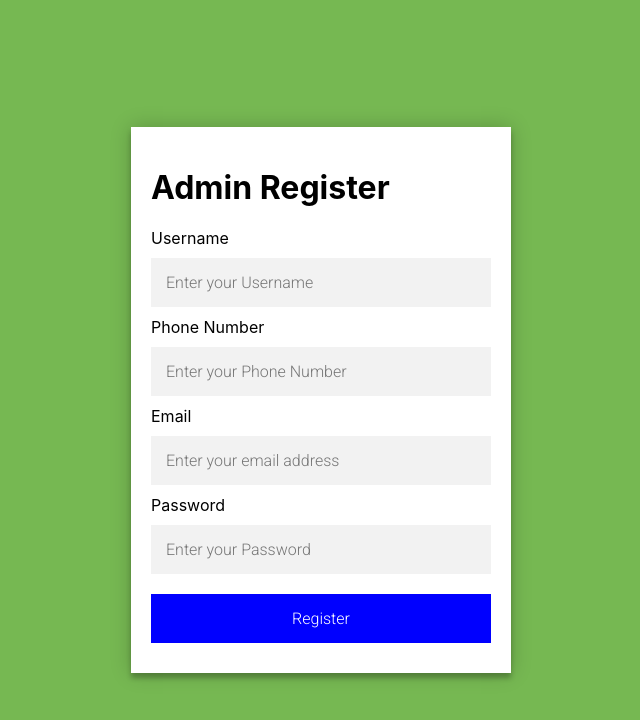
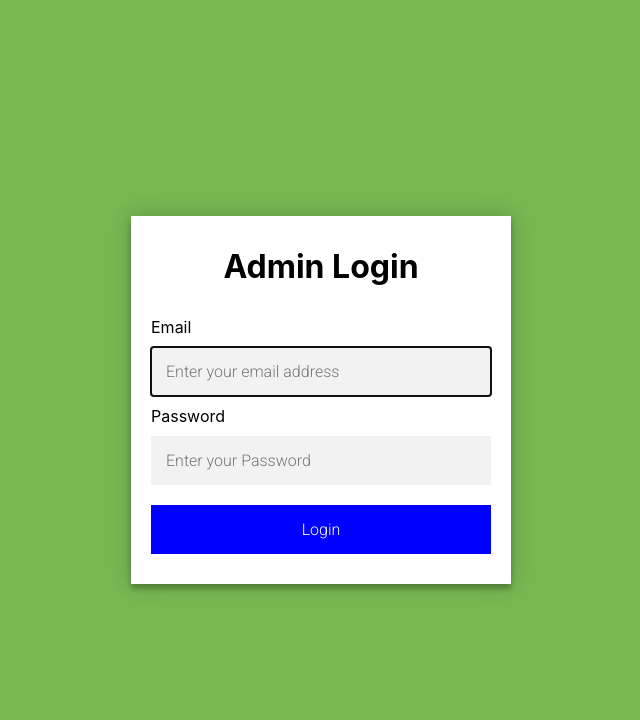
Before and after one commit to owenmiano/Mahewa, a React (Create React App) app in the folder admin/: page / in a window 1280 px wide. Shown: the top 720 px of the page, without its empty margins (319-959 px from the left). Built offline with nearby package versions, Linux system fonts and the light colour scheme.

Commit message:
login form validation working

```diff
--- a/admin/package.json
+++ b/admin/package.json
@@ -6,6 +6,7 @@
     "@testing-library/jest-dom": "^5.16.5",
     "@testing-library/react": "^13.3.0",
     "@testing-library/user-event": "^13.5.0",
+    "axios": "^0.27.2",
     "react": "^18.2.0",
     "react-dom": "^18.2.0",
     "react-scripts": "5.0.1",
--- a/admin/src/App.js
+++ b/admin/src/App.js
@@ -1,10 +1,10 @@
-import Register from "./pages/register/Register";
+import Admin from "./pages/login/Login";
 import './app.css'
 
 function App() {
   return (
     <div className="app">
-     <Register/>
+     <Admin/>
     </div>
   );
 }
--- /dev/null
+++ b/admin/src/components/Api.js
@@ -0,0 +1 @@
+export const BASE_URL='http://localhost:7000'
--- a/admin/src/components/config.js
+++ /dev/null
@@ -1 +0,0 @@
-export const BASE_URL='http://192.168.100.5:7000'
--- a/admin/src/context/AuthContext.js
+++ b/admin/src/context/AuthContext.js
@@ -1,7 +1,13 @@
 import React,{createContext,useState} from 'react'
+
 export const AuthContext=createContext();
 
 export const AuthProvider=({children})=>{
+    const [auth, setAuth] = useState({});
 
-
+    return(
+        <AuthContext.Provider value={{auth,setAuth}}>
+            {children}
+        </AuthContext.Provider>
+    )
 }
--- a/admin/src/index.js
+++ b/admin/src/index.js
@@ -2,12 +2,15 @@ import React from 'react';
 import ReactDOM from 'react-dom/client';
 import './index.css';
 import App from './App';
+import { AuthProvider } from './context/AuthContext';
 // import reportWebVitals from './reportWebVitals';
 
 const root = ReactDOM.createRoot(document.getElementById('root'));
 root.render(
   <React.StrictMode>
-    <App />
+    <AuthProvider>
+        <App />
+    </AuthProvider>
   </React.StrictMode>
 );
 
--- a/admin/src/pages/login/Login.js
+++ b/admin/src/pages/login/Login.js
@@ -1,38 +1,74 @@
-import React, { useState } from 'react'
+import axios from 'axios'
+import React, { useState,useRef,useEffect,useContext} from 'react'
+import { AuthContext } from '../../context/AuthContext'
 import  './login.css'
+import {BASE_URL} from '../../components/Api'
 
 function Login() {
+  const { setAuth } = useContext(AuthContext)
+  const emailRef=useRef()
+  const errRef=useRef()
+
   const [email,setEmail]=useState("")
   const [password,setPassword]=useState("")
+  const [errorMessage,setErrorMessage]=useState("")
 
+  useEffect(()=>{
+    emailRef.current.focus();
+  },[])
 
-  const handleSubmit=(e)=>{
+  useEffect(()=>{
+    setErrorMessage('')
+  },[email,password])
 
-    e.preventDefault()
-
+  const handleSubmit=async(e)=>{
+      e.preventDefault()
+       try {
+        const response=await axios.post(`${BASE_URL}/admin/login`,
+          JSON.stringify({ email, password }),
+          {
+            headers: {
+            'Content-Type': "application/json",
+            'Accept': "application/json",
+            }
+        }
+      )
+      let userInfo=response.data;
+      setAuth(userInfo)
+      console.log(userInfo.userName)
+       } catch (error) {
+        console.log(error.response.data.message)
+        setErrorMessage(error.response.data.message)
+    }
   }
 
 
   return (
 
     <div class="form-container">
-
-    <form class="login-form" onSubmit={handleSubmit}>
-      <h1>Admin Login</h1>
-        <label>Email</label>
+        <h1>Admin Login</h1>
+        <span>
+        <p ref={errRef} className={errorMessage ? "error" :  "offscreen"} aria-live="assertive">{errorMessage}</p>
+        </span>
+        <form class="login-form" onSubmit={handleSubmit}>
+      <label>Email</label>
          <input
+         ref={emailRef}
           class="form-field"
           type="email"
           placeholder="Enter your email address"
-          name="email"
+          value={email}
           onChange={e=>setEmail(e.target.value)}
+          required
         />
         <label>Password</label>
         <input
           class="form-field"
           type="password"
+          value={password}
           placeholder="Enter your Password"
           onChange={e=>setPassword(e.target.value)}
+          required
         />
 
         <button class="form-field" type="submit">
--- a/admin/src/pages/login/login.css
+++ b/admin/src/pages/login/login.css
@@ -1,6 +1,8 @@
 @import url(https://fonts.googleapis.com/css?family=Roboto:300);
 
-
+h1{
+  text-align: center;
+}
 body {
   background: #76b852;
   display: flex;
@@ -44,6 +46,7 @@ span {
   font-size: 14px;
   color: red;
   margin-bottom: 15px;
+  text-align: center;
 }
 
 input {
```
Also changed, not shown: admin/src/pages/home/Home.js (added, +9 -0 lines), 2 other files (tests, documents, lock files or other folders).
